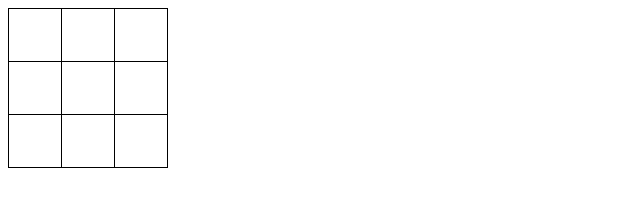
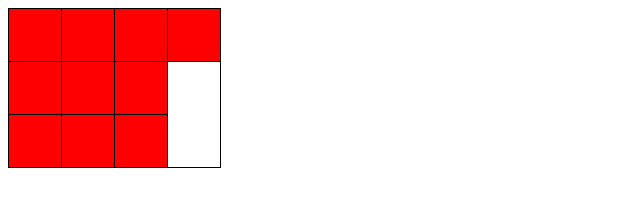
Before and after one commit to Gerpiili369/MursunMuistipeli, a plain HTML site: page index.html in a window 1280 px wide. Shown: the whole page, without its empty margins (0-640 px from the left). Drawn offline with Linux system fonts and the light colour scheme.

Commit message:
Tiles now change colors

```diff
--- a/index.html
+++ b/index.html
@@ -11,19 +11,20 @@
 	<body>
 		<table>
             <tr>
-            	<td></td onclick="">
-            	<td></td>
-            	<td></td>
+            	<td bgcolor="red" id="a1" onclick="ChangeColor('a1');"></td>
+            	<td bgcolor="red" id="a2" onclick="ChangeColor('a2');"></td>
+            	<td bgcolor="red" id="a3" onclick="ChangeColor('a3');"></td>
+            	<td bgcolor="red" id="a4" onclick="ChangeColor('a4');"></td>
             </tr>
             <tr>
-            	<td></td>
-            	<td></td>
-            	<td></td>
+            	<td bgcolor="red" id="b1" onclick="ChangeColor('b1');"></td>
+            	<td bgcolor="red" id="b2" onclick="ChangeColor('b2');"></td>
+            	<td bgcolor="red" id="b3" onclick="ChangeColor('b3');"></td>
             </tr>
             <tr>
-            	<td></td>
-            	<td></td>
-            	<td></td>
+            	<td bgcolor="red" id="c1" onclick="ChangeColor('c1');"></td>
+            	<td bgcolor="red" id="c2" onclick="ChangeColor('c2');"></td>
+            	<td bgcolor="red" id="c3" onclick="ChangeColor('c3');"></td>
             </tr>
         </table>
     </body>
--- a/js.js
+++ b/js.js
@@ -0,0 +1,10 @@
+function ChangeColor(cellid) {
+
+    if (document.getElementById(cellid).getAttribute("bgcolor")==="green") {
+
+        document.getElementById(cellid).setAttribute("bgcolor","red");
+    } else {
+        document.getElementById(cellid).setAttribute("bgcolor","green");
+    };
+    return
+}
```
